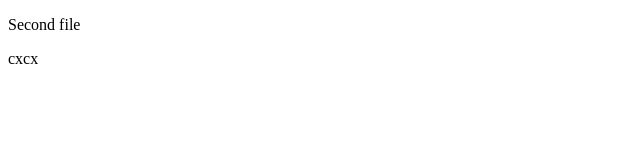
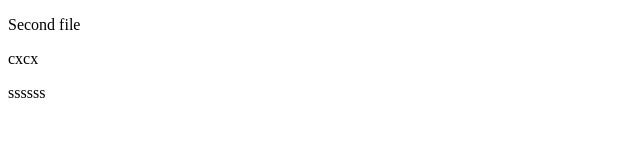
Before and after one commit to Githubkapibar/VSCode, a plain HTML site: page Index2.html in a window 1280 px wide. Shown: the full height of the page, 0-640 px from the left. Drawn offline with Linux system fonts and the light colour scheme.

Commit message:
second commit

```diff
--- a/Index2.html
+++ b/Index2.html
@@ -9,6 +9,7 @@
 <body>
     <p>Second file</p>
     <p>cxcx</p>
+    <p>ssssss</p>
 
 </body>
 </html>
```
